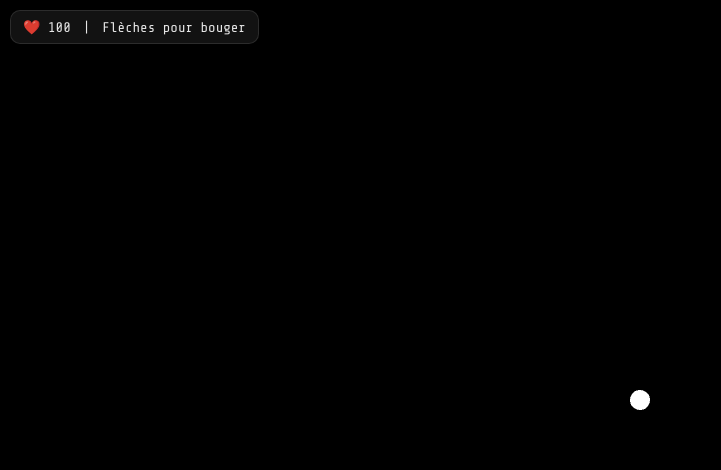
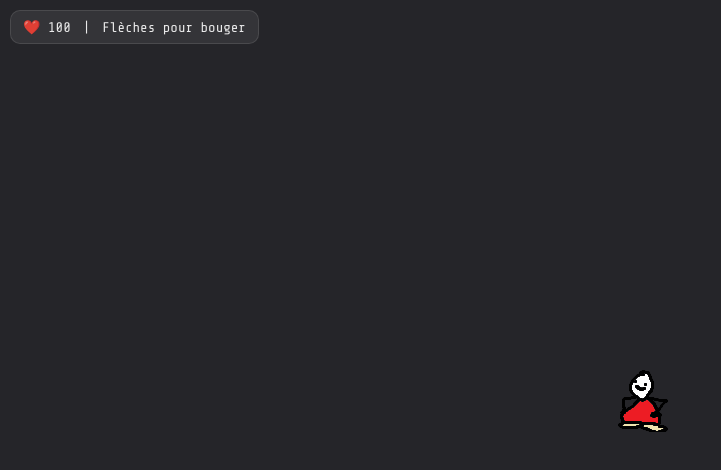
Before and after one commit to AnaelleJaffre/boxaquifa, a website built with Vite: page index.html in a window 1280 px wide. Shown: the whole page, without its empty margins (0-721 px from the left). Built offline with nearby package versions, Linux system fonts and the light colour scheme; a web font is replaced by a local one.

Commit message:
Version stable of Gwendo being played in a clean archi.

```diff
--- a/src/config/Constantes.js
+++ b/src/config/Constantes.js
@@ -3,6 +3,7 @@ export const CONFIG_JEU = {
   VITESSE_JOUEUR: 5,
   COULEUR_JOUEUR: 0xffffff,
   VIE_MAX_JOUEUR: 100,
+  CLE_SPRITE_JOUEUR: "gwendo",
 
   // Inventaire
   NOMBRE_SLOTS: 8,
@@ -13,4 +14,5 @@ export const CONFIG_JEU = {
   ID_HUD: "hud",
   ID_INVENTAIRE: "inventaire",
   CLASSE_ACTIF: "actif",
+  COULEUR_FOND: "#252529",
 };
--- a/src/entites/Joueur.js
+++ b/src/entites/Joueur.js
@@ -6,11 +6,10 @@ export default class Joueur {
     this.scene = scene;
     this.vie = CONFIG_JEU.VIE_MAX_JOUEUR;
 
-    this.sprite = scene.add.circle(
+    this.sprite = scene.physics.add.sprite(
       scene.scale.width / 2,
       scene.scale.height / 2,
-      10,
-      CONFIG_JEU.COULEUR_JOUEUR
+      CONFIG_JEU.CLE_SPRITE_JOUEUR
     );
 
     this.curseurs = scene.input.keyboard.createCursorKeys();
--- a/src/main.js
+++ b/src/main.js
@@ -6,10 +6,15 @@ import { CONFIG_JEU } from "./config/Constantes.js";
 const config = {
   type: Phaser.AUTO,
   parent: CONFIG_JEU.ID_JEU,
+  physics: {
+    default: "arcade",
+    arcade: { debug: false },
+  },
   scale: {
     mode: Phaser.Scale.RESIZE,
     autoCenter: Phaser.Scale.CENTER_BOTH,
   },
+  backgroundColor: CONFIG_JEU.COULEUR_FOND,
   scene: [SceneJeu],
 };
 
--- a/src/scenes/SceneJeu.js
+++ b/src/scenes/SceneJeu.js
@@ -7,6 +7,10 @@ import Interface from "../ui/Interface.js";
 export default class SceneJeu extends Phaser.Scene {
   constructor() {
     super("SceneJeu");
+  }
+
+  preload() {
+    this.load.image(CONFIG_JEU.CLE_SPRITE_JOUEUR, "personnages/gwendo.png");
   }
 
   create() {
--- a/src/style.scss
+++ b/src/style.scss
@@ -3,7 +3,7 @@
 // ─── Tokens de design ────────────────────────────────────────────────────────
 :root {
   // Couleurs
-  --couleur-fond:             #0f0f12;
+  --couleur-fond:             #4a4a50;
   --couleur-texte:            #ffffff;
   --couleur-surlignage:       rgba(179, 221, 216, 0.32);
 
--- a/vite.config.js
+++ b/vite.config.js
@@ -1,5 +1,8 @@
 import { defineConfig } from "vite";
 
 export default defineConfig({
-  base: "/boxaquifa/"
+  base: "/boxaquifa/",
+  build: {
+    chunkSizeWarningLimit: 3000
+  }
 });
```
Also changed, not shown: public/personnages/gwendo.png (added).
